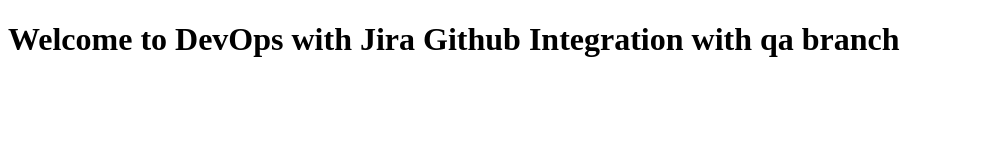
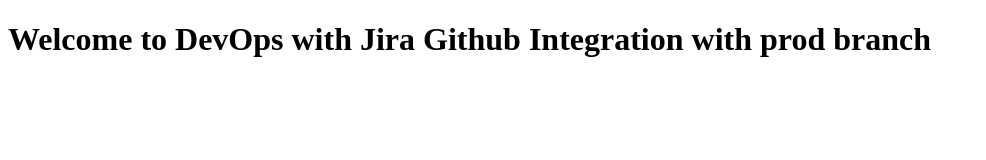
Before and after one commit to KunalNK/ci-cd-project, a plain HTML site: page index.html in a window 1280 px wide. Shown: the whole page, without its empty margins (0-986 px from the left). Drawn offline with Linux system fonts and the light colour scheme.

Commit message:
TEST-7 #comment updated file

```diff
--- a/index.html
+++ b/index.html
@@ -4,6 +4,6 @@
 DevOps
     </title>
     <body>
-        <h1>Welcome to DevOps with Jira Github Integration with qa branch</h1>
+        <h1>Welcome to DevOps with Jira Github Integration with prod branch</h1>
     </body>
 </html>
```
